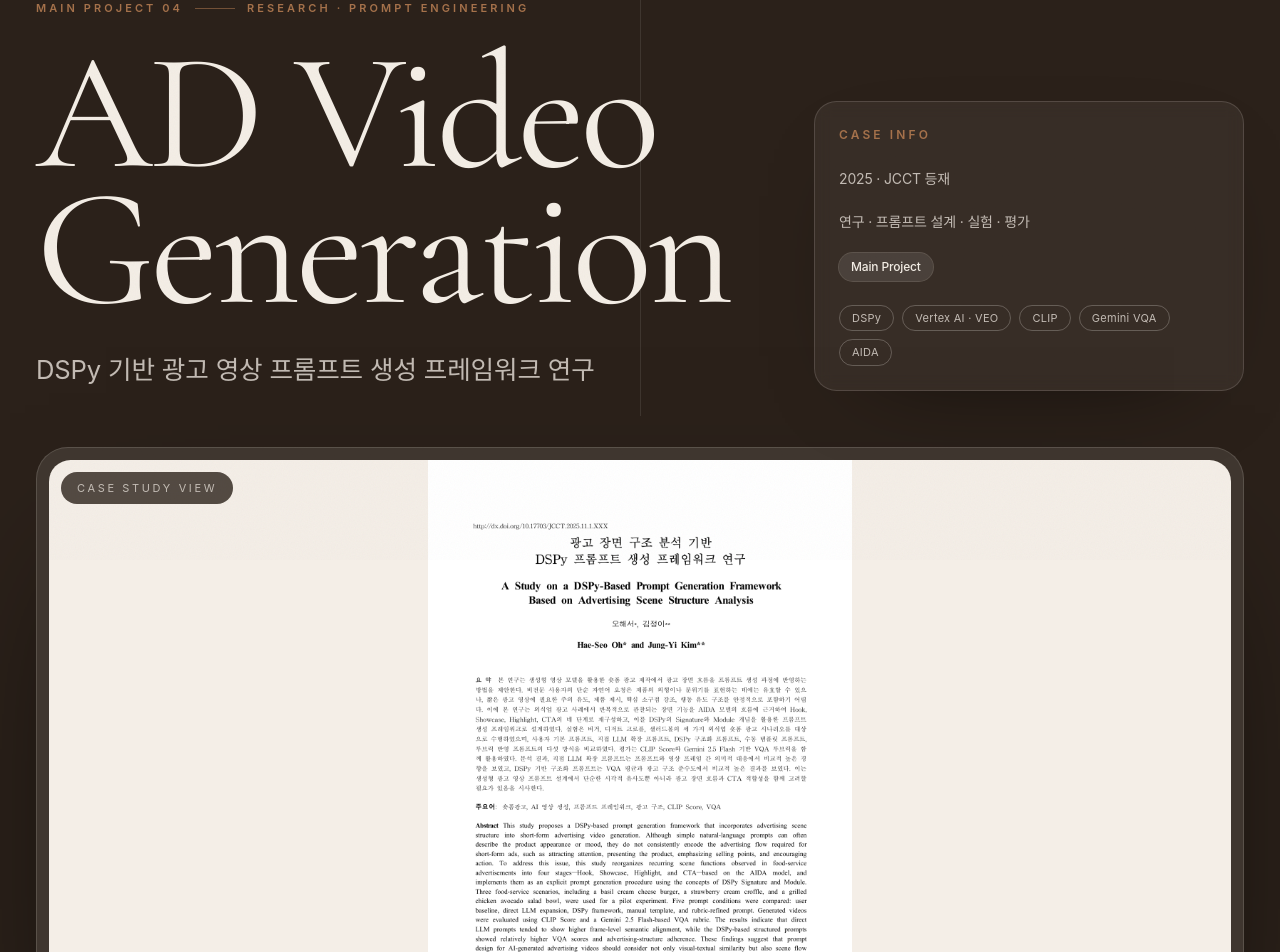
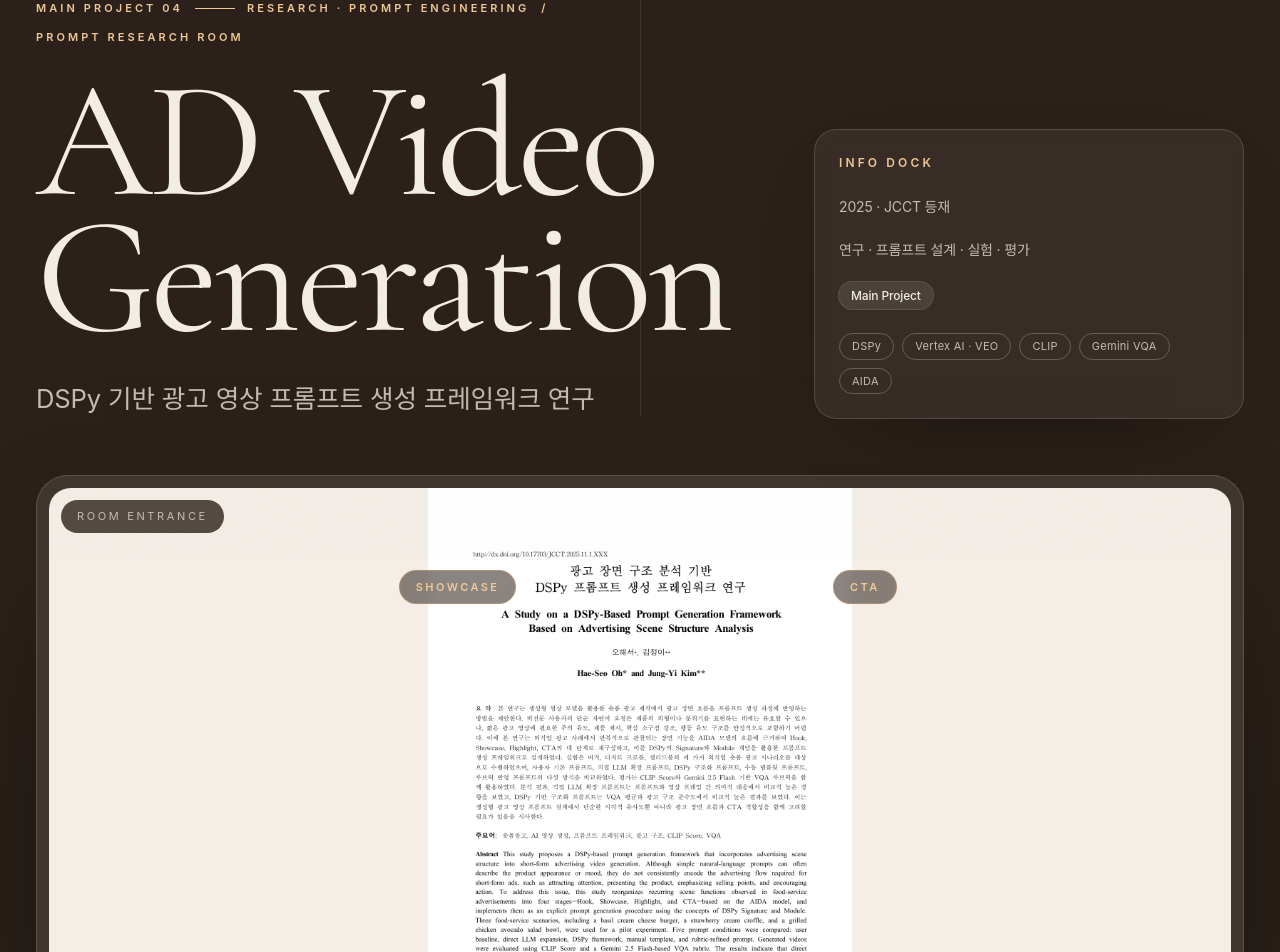
Before and after one commit to Ohhaeseo/OH_PROFILE, a React (Vite) app: page /projects/dspy-ad in a window 1280 px wide. Shown: the part 240-1192 px from the top of the page. Built offline with nearby package versions, Linux system fonts and the light colour scheme; a web font is replaced by a local one.

Commit message:
Add room-inspired project detail styling

```diff
--- a/src/components/Reveal.tsx
+++ b/src/components/Reveal.tsx
@@ -1,5 +1,5 @@
 import { motion, type Variants } from "framer-motion";
-import type { ReactNode } from "react";
+import type { CSSProperties, ReactNode } from "react";
 
 const variants: Variants = {
   hidden: { opacity: 0, y: 28 },
@@ -15,17 +15,20 @@ export function Reveal({
   children,
   delay = 0,
   className,
+  style,
   as = "div",
 }: {
   children: ReactNode;
   delay?: number;
   className?: string;
+  style?: CSSProperties;
   as?: "div" | "span" | "li" | "section";
 }) {
   const MotionTag = motion[as];
   return (
     <MotionTag
       className={className}
+      style={style}
       variants={variants}
       initial="hidden"
       whileInView="show"
--- a/src/pages/ProjectDetail.tsx
+++ b/src/pages/ProjectDetail.tsx
@@ -1,10 +1,55 @@
-import { useLayoutEffect } from "react";
+import { useLayoutEffect, type CSSProperties } from "react";
+import { motion } from "framer-motion";
 import { Link, Navigate, useLocation, useParams } from "react-router-dom";
 import { projects, type Project } from "../data/projects";
 import { pulse, contributions } from "../data/pulse";
 import { Reveal } from "../components/Reveal";
 
 const detailProjectIds = ["pulse", "vr-live", "nullnull", "dspy-ad"];
+
+type RoomSkin = {
+  room: string;
+  accent: string;
+  second: string;
+  soft: string;
+  onDark: string;
+  objects: string[];
+};
+
+const roomSkins: Record<string, RoomSkin> = {
+  pulse: {
+    room: "AI Marketing Room",
+    accent: "#ff5a36",
+    second: "#002b7a",
+    soft: "#fff1ed",
+    onDark: "#ffb39e",
+    objects: ["Insight", "Reels", "Dashboard", "Pro Match"],
+  },
+  "vr-live": {
+    room: "Immersive Practice Room",
+    accent: "#7c5cff",
+    second: "#00b8d9",
+    soft: "#f1efff",
+    onDark: "#cabdff",
+    objects: ["PDF", "Voice", "STT", "Feedback"],
+  },
+  nullnull: {
+    room: "Nowcasting Room",
+    accent: "#4d5eff",
+    second: "#91ad00",
+    soft: "#eef1ff",
+    onDark: "#b8c0ff",
+    objects: ["Crowd", "Weather", "Transit", "Alternative"],
+  },
+  "dspy-ad": {
+    room: "Prompt Research Room",
+    accent: "#d0a06b",
+    second: "#f0c996",
+    soft: "#f5eee5",
+    onDark: "#f0c996",
+    objects: ["Hook", "Showcase", "VQA", "CTA"],
+  },
+};
 
 type DetailCopy = {
   label: string;
@@ -398,11 +443,18 @@ export function ProjectDetail() {
 
   const detail = details[project.id];
   const isPulse = project.id === "pulse";
+  const skin = roomSkins[project.id];
+  const skinStyle = {
+    "--case-accent": skin.accent,
+    "--case-second": skin.second,
+    "--case-soft": skin.soft,
+    "--case-on-dark": skin.onDark,
+  } as CSSProperties;
   const returnTo =
     (location.state as { returnTo?: string } | null)?.returnTo ?? "#projects";
 
   return (
-    <main className="min-h-screen bg-cream text-espresso">
+    <main className="min-h-screen bg-cream text-espresso" style={skinStyle}>
       <section className="relative overflow-hidden bg-espresso px-5 pb-10 pt-28 text-cream sm:px-9 sm:pt-36">
         <div className="pointer-events-none absolute inset-x-0 top-0 h-px bg-cream/25" />
         <div className="pointer-events-none absolute left-1/2 top-20 h-[72vh] w-px bg-cream/10" />
@@ -420,10 +472,18 @@ export function ProjectDetail() {
 
           <div className="mt-14 grid gap-12 lg:grid-cols-[1fr_430px] lg:items-end">
             <div>
-              <div className="flex flex-wrap items-center gap-3 text-[11px] font-semibold uppercase tracking-[0.28em] text-caramel">
+              <div
+                className="flex flex-wrap items-center gap-3 text-[11px] font-semibold uppercase tracking-[0.28em]"
+                style={{ color: skin.onDark }}
+              >
                 <span>{detail.label}</span>
-                <span className="h-px w-10 bg-caramel/60" />
+                <span
+                  className="h-px w-10"
+                  style={{ backgroundColor: skin.onDark }}
+                />
                 <span>{detail.category}</span>
+                <span className="hidden sm:inline">/</span>
+                <span>{skin.room}</span>
               </div>
               <h1 className="mt-7 font-serif text-[clamp(4.8rem,13vw,14rem)] leading-[0.82] tracking-tight text-cream">
                 {project.title}
@@ -434,8 +494,11 @@ export function ProjectDetail() {
             </div>
 
             <aside className="rounded-[1.4rem] border border-cream/15 bg-cream/[0.06] p-6 shadow-[0_30px_100px_-65px_rgba(0,0,0,0.85)] backdrop-blur">
-              <p className="text-[12px] font-semibold uppercase tracking-[0.26em] text-caramel">
-                Case Info
+              <p
+                className="text-[12px] font-semibold uppercase tracking-[0.26em]"
+                style={{ color: skin.onDark }}
+              >
+                Info Dock
               </p>
               <div className="mt-6 space-y-5 text-[14px] leading-relaxed text-cream/75">
                 <p>{project.year}</p>
@@ -456,11 +519,32 @@ export function ProjectDetail() {
 
           <div className="relative mt-14 overflow-hidden rounded-[2rem] border border-cream/15 bg-cream/10 p-3 shadow-[0_70px_160px_-70px_rgba(0,0,0,0.9)]">
             <div className="absolute left-6 top-6 z-10 rounded-full bg-espresso/80 px-4 py-2 text-[11px] uppercase tracking-[0.24em] text-cream/70 backdrop-blur">
-              Case Study View
+              Room Entrance
             </div>
-            <img
+            <div className="pointer-events-none absolute inset-0 z-10 hidden lg:block">
+              {skin.objects.map((object, index) => (
+                <motion.span
+                  key={object}
+                  initial={{ opacity: 0, y: 16 }}
+                  animate={{ opacity: 1, y: 0 }}
+                  transition={{ delay: 0.25 + index * 0.08, duration: 0.7 }}
+                  className="absolute rounded-full border bg-espresso/55 px-4 py-2 text-[11px] font-semibold uppercase tracking-[0.22em] backdrop-blur"
+                  style={{
+                    color: skin.onDark,
+                    borderColor: `${skin.accent}80`,
+                    left: `${12 + index * 18}%`,
+                    top: index % 2 === 0 ? "78%" : "15%",
+                  }}
+                >
+                  {object}
+                </motion.span>
+              ))}
+            </div>
+            <motion.img
               src={project.cover}
               alt={project.title}
+              whileHover={{ y: -8, rotate: -0.25 }}
+              transition={{ duration: 0.7, ease: [0.16, 1, 0.3, 1] }}
               className={imageClassName(project, "aspect-[16/8.1] bg-cream")}
             />
           </div>
@@ -490,7 +574,7 @@ export function ProjectDetail() {
         <div className="mx-auto max-w-[1320px]">
           <Reveal>
             <p className="text-[12px] font-semibold uppercase tracking-[0.3em] text-caramel">
-              Overview
+              Room Entrance
             </p>
             <p className="mt-5 max-w-5xl text-[22px] leading-[1.9] text-coffee">
               {detail.lead}
@@ -523,7 +607,7 @@ export function ProjectDetail() {
         <div className="mx-auto max-w-[1320px]">
           <Reveal>
             <p className="text-[12px] font-semibold uppercase tracking-[0.3em] text-caramel">
-              System Logic
+              Room Logic
             </p>
             <h2 className="mt-5 max-w-4xl font-serif-ko text-4xl leading-tight text-cream sm:text-6xl">
               {detail.deepTitle}
@@ -539,6 +623,7 @@ export function ProjectDetail() {
                 key={card.title}
                 delay={index * 0.04}
                 className="bg-espresso p-7"
+                style={{ borderTop: `2px solid ${skin.accent}` }}
               >
                 <span className="font-serif text-4xl text-caramel">
                   {String(index + 1).padStart(2, "0")}
@@ -621,7 +706,7 @@ export function ProjectDetail() {
             <div className="grid gap-8 lg:grid-cols-[320px_1fr]">
               <div>
                 <p className="text-[12px] font-semibold uppercase tracking-[0.28em] text-caramel">
-                  Source Based
+                  Evidence Dock
                 </p>
                 <h3 className="mt-4 text-2xl font-semibold text-espresso">
                   {detail.evidenceTitle}
@@ -654,7 +739,7 @@ export function ProjectDetail() {
           <div className="mx-auto max-w-[1320px]">
             <Reveal>
               <p className="text-[12px] font-semibold uppercase tracking-[0.3em] text-caramel">
-                Screens & Materials
+                Evidence Frames
               </p>
               <h2 className="mt-4 font-serif-ko text-4xl leading-tight text-espresso sm:text-5xl">
                 화면과 자료를 프로젝트별 맥락에 맞게 담았습니다.
@@ -665,7 +750,15 @@ export function ProjectDetail() {
               {[project.cover, ...(project.gallery ?? [])].map(
                 (image, index) => (
                   <Reveal key={image} delay={index * 0.04}>
-                    <div className="overflow-hidden rounded-[1.6rem] border border-sand bg-sand/35 p-2">
+                    <motion.figure
+                      whileHover={{
+                        y: -8,
+                        rotate: index % 2 === 0 ? -0.25 : 0.25,
+                      }}
+                      transition={{ duration: 0.65, ease: [0.16, 1, 0.3, 1] }}
+                      className="group overflow-hidden rounded-[1.6rem] border border-sand bg-sand/35 p-2 shadow-[0_34px_80px_-52px_rgba(74,58,44,0.68)]"
+                    >
+                      <div className="overflow-hidden rounded-[1.35rem] bg-cream">
                       <img
                         src={image}
                         alt=""
@@ -675,7 +768,19 @@ export function ProjectDetail() {
                           "aspect-[4/3] bg-cream",
                         )}
                       />
-                    </div>
+                      </div>
+                      <figcaption className="flex items-center justify-between px-3 pb-2 pt-4 text-[11px] font-semibold uppercase tracking-[0.22em] text-caramel">
+                        <span>
+                          {index === 0
+                            ? "Main Wall"
+                            : `Evidence ${String(index).padStart(2, "0")}`}
+                        </span>
+                        <span
+                          className="h-2 w-2 rounded-full"
+                          style={{ backgroundColor: skin.accent }}
+                        />
+                      </figcaption>
+                    </motion.figure>
                   </Reveal>
                 ),
               )}
--- a/src/sections/Work.tsx
+++ b/src/sections/Work.tsx
@@ -125,7 +125,7 @@ function MainProject({ p }: { p: Project }) {
             onClick={() => window.scrollTo({ top: 0, left: 0, behavior: "auto" })}
             className="mt-7 inline-flex rounded-full bg-caramel px-5 py-2.5 text-[12px] font-semibold tracking-wide text-cream shadow-[0_18px_40px_-24px_rgba(111,75,43,0.8)] transition-all duration-300 hover:-translate-y-0.5 hover:bg-espresso"
           >
-            프로젝트 상세보기
+            Case Study 보기
           </Link>
         </Reveal>
       </div>
@@ -221,7 +221,7 @@ export function Work() {
       <div className="mx-auto max-w-[1400px] px-5 sm:px-8">
         <Reveal className="mb-10 flex items-center gap-4 text-[12px] uppercase tracking-[0.3em] text-caramel">
           <span className="h-px w-10 bg-caramel/60" />
-          Main Project 02-04
+          Project Rooms 02-04
         </Reveal>
 
         <div className="space-y-4">
```
